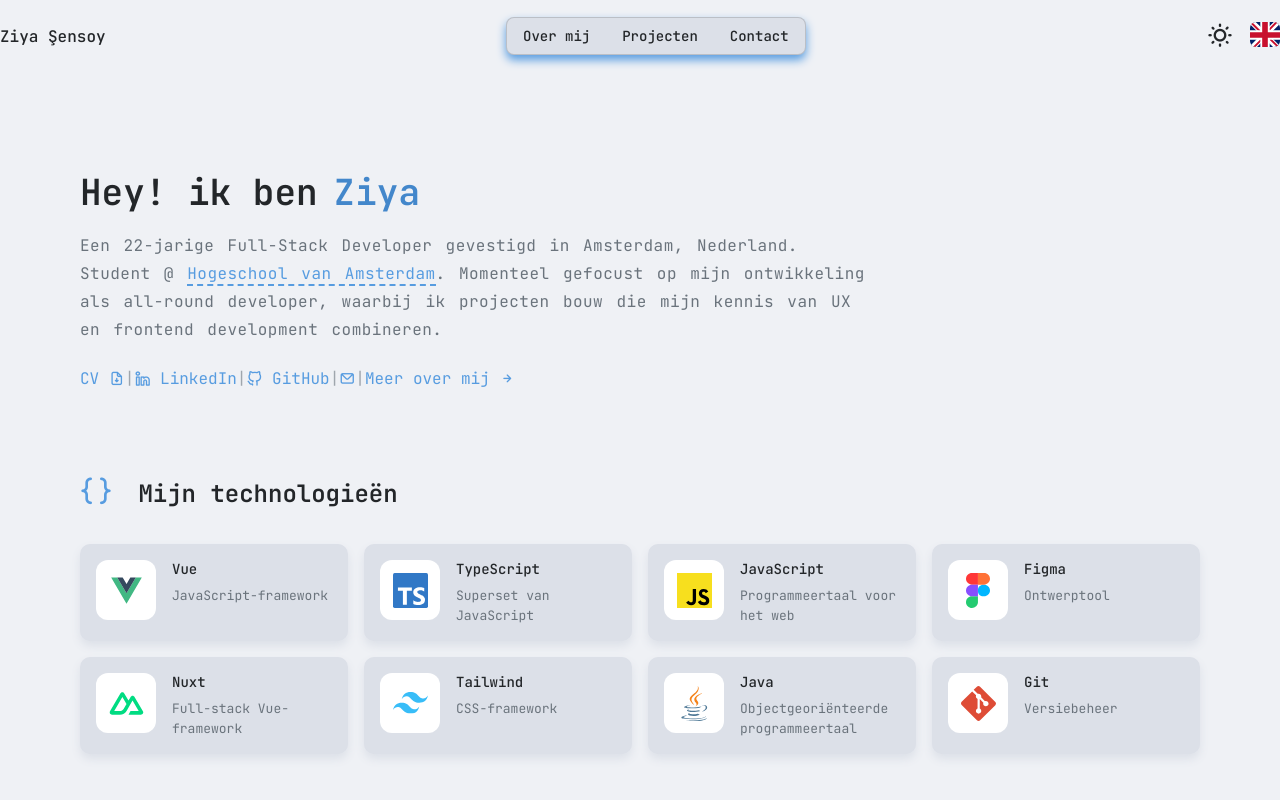
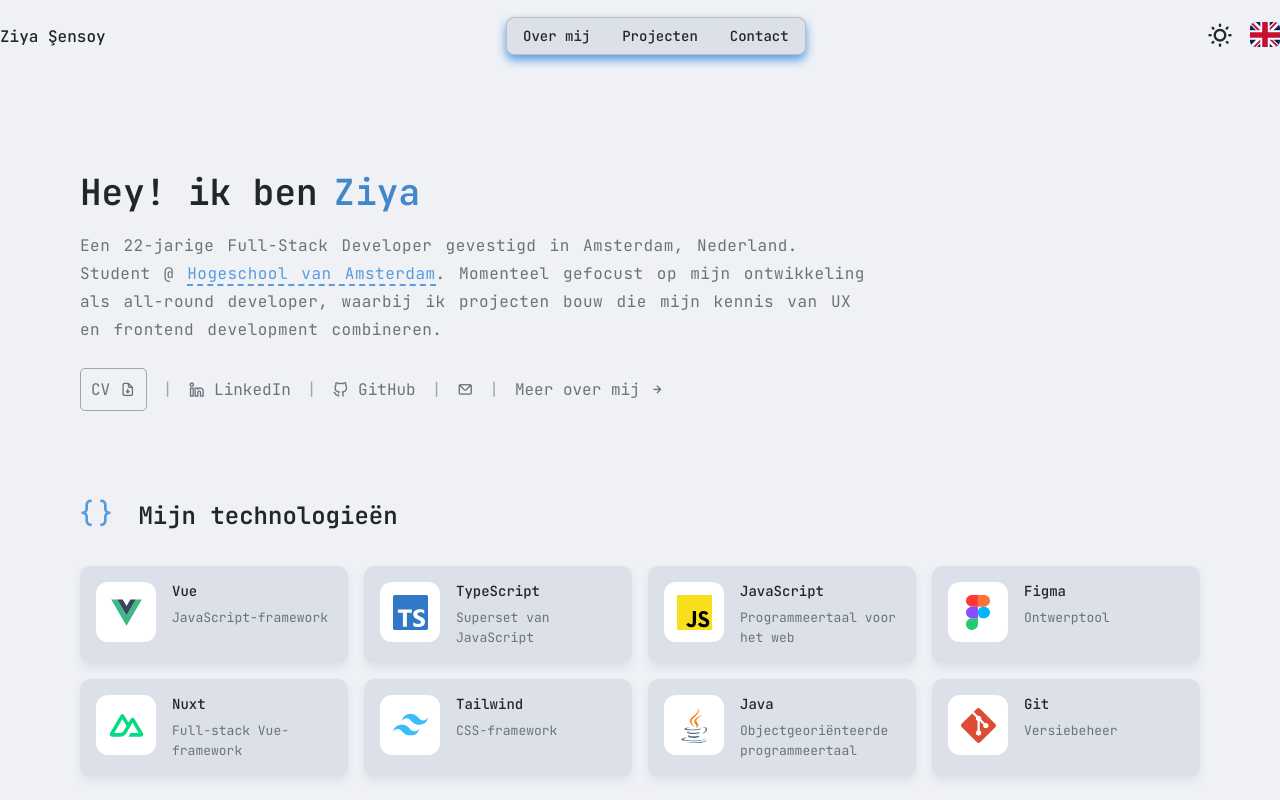
Before and after one commit to ziyasensoy/Portfolio, a Nuxt app: page / in a window 1280 px wide. Shown: the top 800 px of the page. Built offline with nearby package versions, Linux system fonts and the light colour scheme.

Commit message:
Style: hero socials styling

```diff
--- a/app/components/Hero.vue
+++ b/app/components/Hero.vue
@@ -35,12 +35,12 @@
               </template>
             </i18n-t>
           </div>
-          <div class="home_socials">
+          <div class="socials">
             <a
               href="/resume.pdf"
               target="_blank"
               rel="noopener noreferrer"
-              class="home_resume-download"
+              class="resume_download-button"
             >
               {{ $t("General.resume") }}
               <i class="uil uil-file-download"></i>
@@ -51,7 +51,7 @@
             <a
               href="https://www.linkedin.com/in/ziyasensoy/"
               target="_blank"
-              class="home_social-icon"
+              class="social_icon"
             >
               <i class="uil uil-linkedin-alt"></i>
               {{ $t("General.Socials.linkedin") }}
@@ -62,7 +62,7 @@
             <a
               href="https://github.com/ziyasensoy"
               target="_blank"
-              class="home_social-icon"
+              class="social_icon"
             >
               <i class="uil uil-github-alt"></i>
               {{ $t("General.Socials.github") }}
@@ -73,14 +73,14 @@
             <a
               href="mailto:zcsensoy@gmail.com"
               target="_blank"
-              class="home_social-icon"
+              class="social_icon"
             >
               <i class="uil uil-envelope"></i>
             </a>
 
             <span class="social_divider">|</span>
 
-            <NuxtLink to="/about" class="home_social-icon"
+            <NuxtLink to="/about" class="social_icon"
               >{{ $t("Hero.more") }} <i class="uil uil-arrow-right"></i>
             </NuxtLink>
           </div>
```
